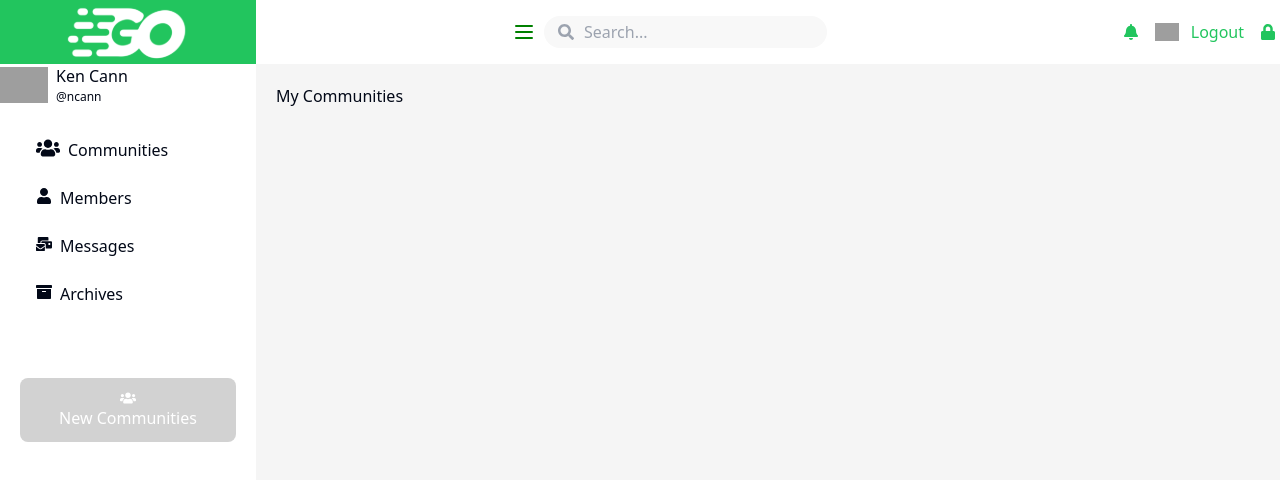
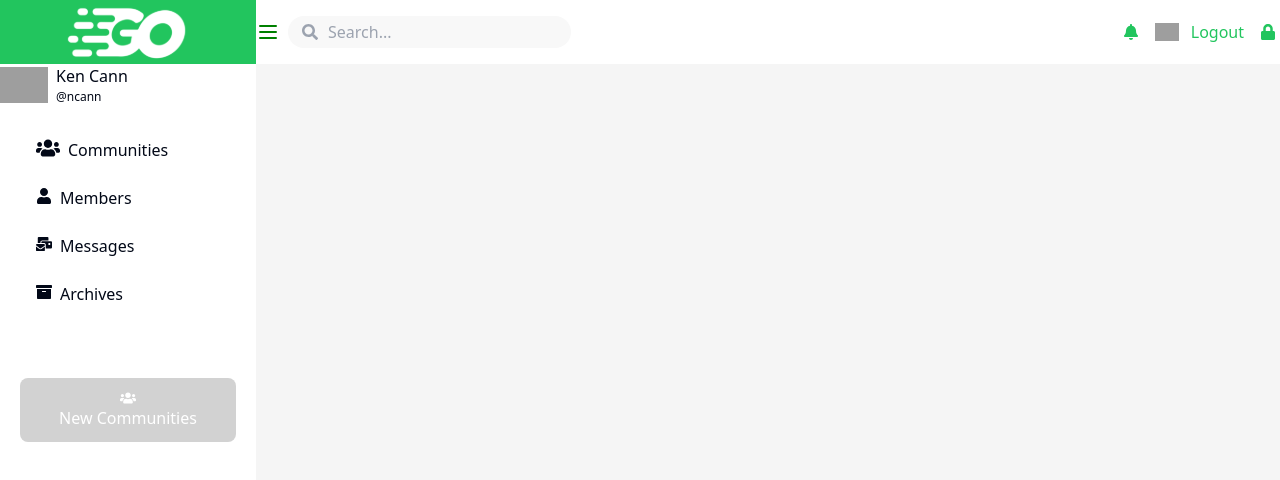
Before and after one commit to Hagan7854/go-mobile-project, a React (Vite) app in the folder go-project/: page /communities in a window 1280 px wide. Shown: the top 480 px of the page. Built offline with nearby package versions, Linux system fonts and the light colour scheme; grey boxes are pictures that could not be loaded.

Commit message:
made the navbar sticky

```diff
--- a/go-project/src/components/page/communities.tsx
+++ b/go-project/src/components/page/communities.tsx
@@ -6,7 +6,7 @@ const Communities = () => {
   return (
     <div className="flex">
       <div>
-      <div className="bg-green-500 h-16 w-64 flex justify-center items-center ">
+      <div className="navbar bg-green-500 h-16 w-64 flex justify-center items-center ">
         <img src={GoLogo} alt="logo" className="w-32" />
       </div>
         <SideBar />
--- a/go-project/src/components/page/dashboard/index.tsx
+++ b/go-project/src/components/page/dashboard/index.tsx
@@ -6,7 +6,7 @@ export default function Dashboard() {
   const { toggle} = useSidebar();
   return (
     <div className="flex flex-col">
-      <div>
+      <div className="navbar bg-white">
        <Navbar/>
         </div>
         <div className={`${toggle? "-ml-64": ""}`}>
--- a/go-project/src/components/page/dashboard/main.tsx
+++ b/go-project/src/components/page/dashboard/main.tsx
@@ -5,9 +5,6 @@ const MyCommunities = () => {
   return (
     <div className=" bg-[#F5F5F5] h-screen">
       <div className="pt-5 pl-5">
-      <h1>
-        My Communities
-      </h1>
       <Outlet/>
       </div>
 
--- a/go-project/src/components/page/navbar.tsx
+++ b/go-project/src/components/page/navbar.tsx
@@ -10,7 +10,7 @@ const Navbar = () => {
   return (
     <>
 
-<nav className="flex justify-between ml-64 h-16  items-center">
+<nav className="flex justify-between h-16  items-center">
       <div className="flex items-center flex-row gap-2">
         <Icon name="Menu" color="green" className="cursor-pointer" onClick={sidebarToggle} />
         <div className="flex flex-row items-center gap-2 bg-[#F8F8F8] py-1 px-3 rounded-2xl">
--- a/go-project/src/index.css
+++ b/go-project/src/index.css
@@ -1,5 +1,6 @@
 @import "./styles/landing-page.css";
 @import "./styles/login.css";
+@import "./styles/navbar.css";
 
 @tailwind base;
 @tailwind components;
--- /dev/null
+++ b/go-project/src/styles/navbar.css
@@ -0,0 +1,5 @@
+.navbar {
+    position: sticky;
+    top: 0;
+    z-index: 1000; /* Ensure it stays on top of other content */
+  }
```
